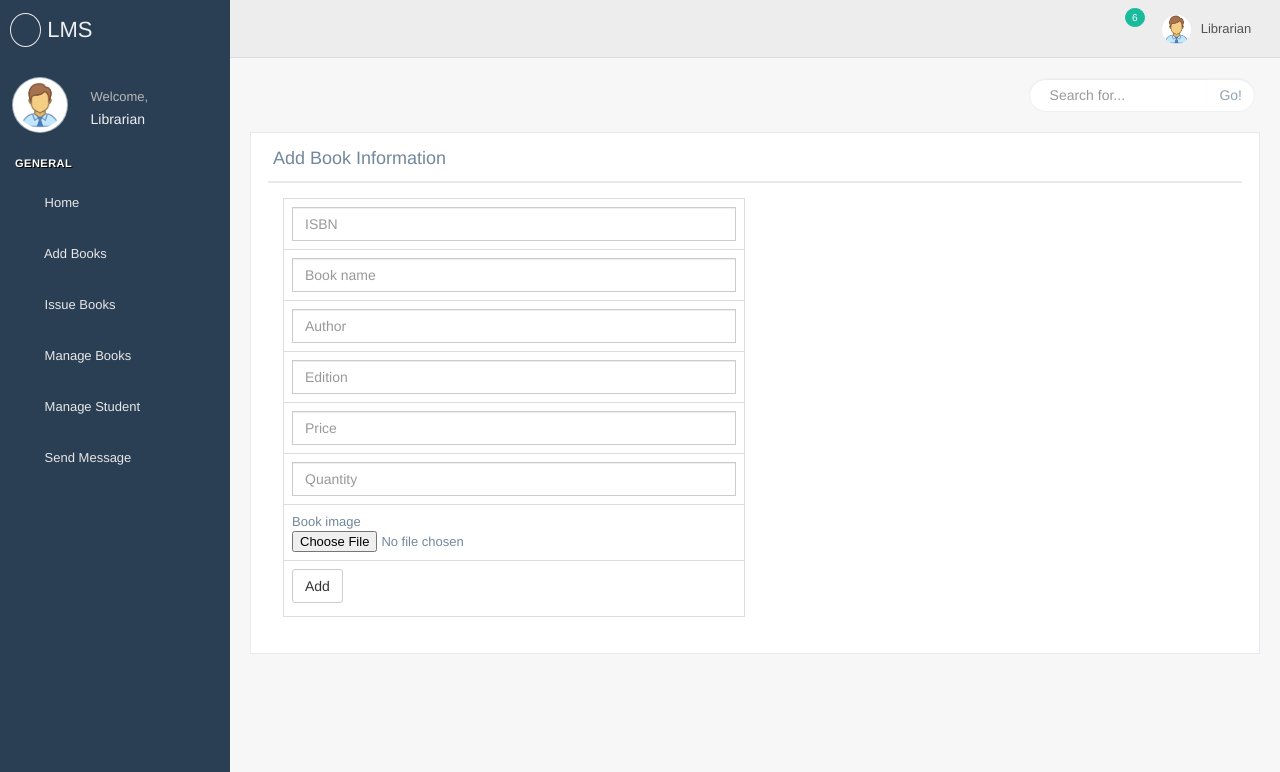
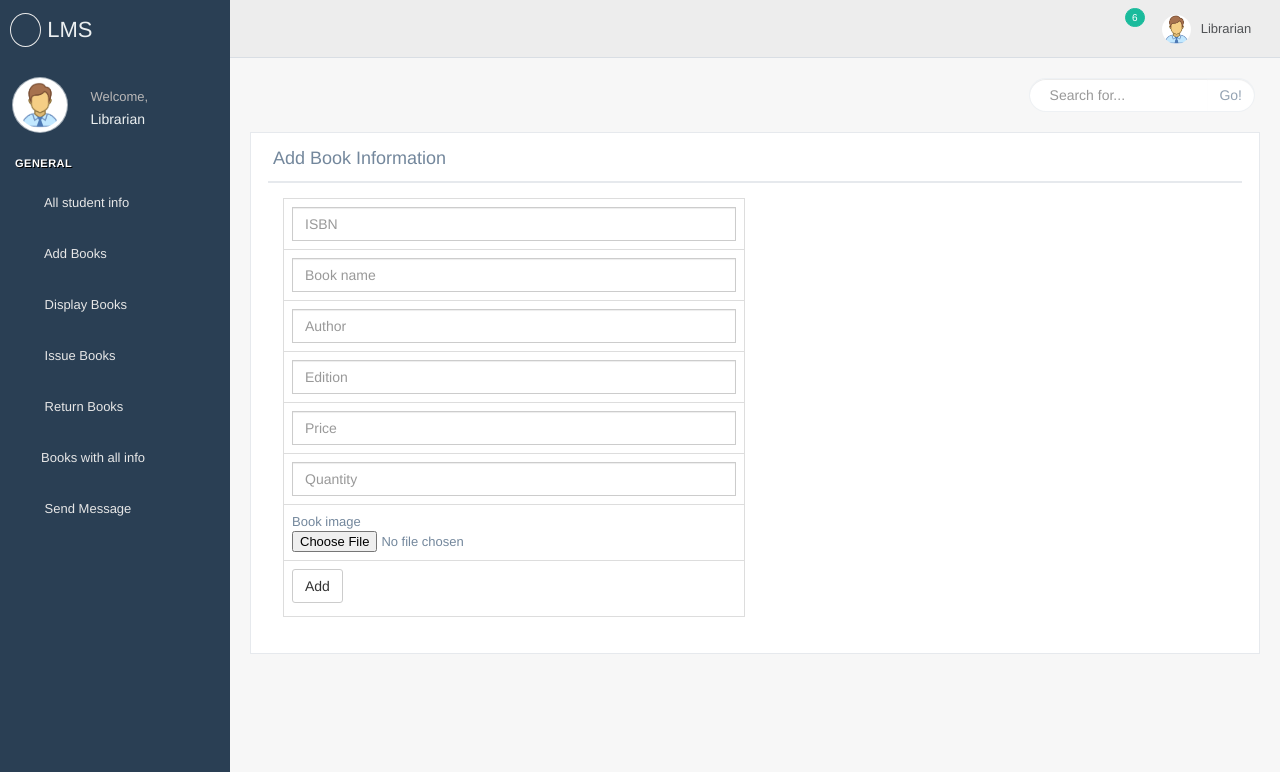
Before and after one commit to p4A11-projectTeam/Library, a PHP site: page /librarian/add_books.php in a window 1280 px wide. Shown: the top 772 px of the page. Run offline with PHP 8.4, Linux system fonts and the light colour scheme; some web fonts are replaced.

Commit message:
some changes

```diff
--- a/librarian/header.php
+++ b/librarian/header.php
@@ -48,19 +48,22 @@
                     <div class="menu_section">
                         <h3>General</h3>
                         <ul class="nav side-menu">
-                            <li><a href="/Library/librarian/dashboard.php"><i class="fa fa-home"></i> Home </a>
+                            <li><a href="/Library/librarian/dashboard.php"><i class="fa fa-home"></i> All student info </a>
 
                             </li>
                             <li><a href="/Library/librarian/add_books.php"><i class="fa fa-edit"></i> Add Books </a>
 
                             </li>
-                            <li><a><i class="fa fa-desktop"></i> Issue Books </a>
+                            <li><a href="/Library/librarian/display_books.php"><i class="fa fa-desktop"></i> Display Books </a>
 
                             </li>
-                            <li><a><i class="fa fa-table"></i> Manage Books </a>
+                            <li><a><i class="fa fa-table"></i> Issue Books </a>
 
                             </li>
-                            <li><a><i class="fa fa-bar-chart-o"></i> Manage Student </a>
+                            <li><a><i class="fa fa-bar-chart-o"></i> Return Books </a>
+
+                            </li>
+                            <li><a><i class="fa fa-bar-chart-o"></i>Books with all info </a>
 
                             </li>
                             <li><a href="/Library/librarian/send_notification.php"><i class="fa fa-bar-chart-o"></i> Send Message </a>
--- a/librarian/send_notification.php
+++ b/librarian/send_notification.php
@@ -42,9 +42,8 @@
                                                 <?php
                                                 $res=mysqli_query($link, "select * from student");
                                                 while($row=mysqli_fetch_array($res)){
-
                                                     ?><option>
-                                                        <?php echo $row["username"]."(".$row["usn"].")";  ?>
+                                                        <?php echo $row["username"]."(". $row["usn"].")";  ?>
                                                     </option><?php
                                                 }
                                                 ?>
--- a/login.php
+++ b/login.php
@@ -29,6 +29,7 @@
         ?>
           <script type="text/javascript">
            alert("Email and password doesn't match");
+           window.location="/Library/index.html"
           </script>
         <?php
         }
--- a/student/header.php
+++ b/student/header.php
@@ -91,7 +91,7 @@
                                 <span class=" fa fa-angle-down"></span>
                             </a>
                             <ul class="dropdown-menu dropdown-usermenu pull-right">
-                                <li><a href="/Test/index.html"><i class="fa fa-sign-out pull-right"></i> Log Out</a></li>
+                                <li><a href="/Library/index.html"><i class="fa fa-sign-out pull-right"></i> Log Out</a></li>
                             </ul>
                         </li>
 
```
